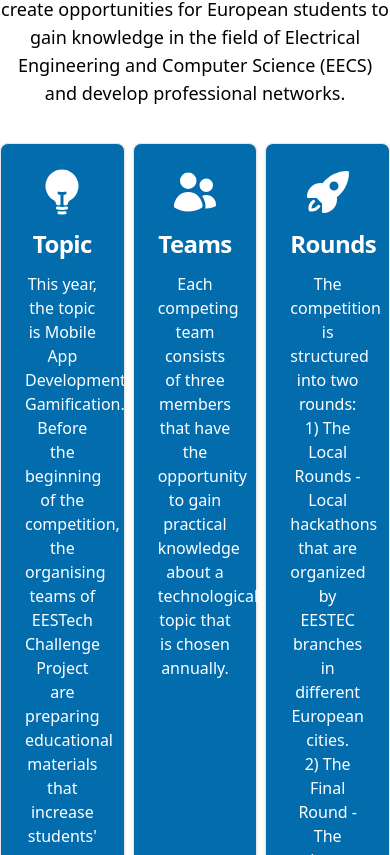
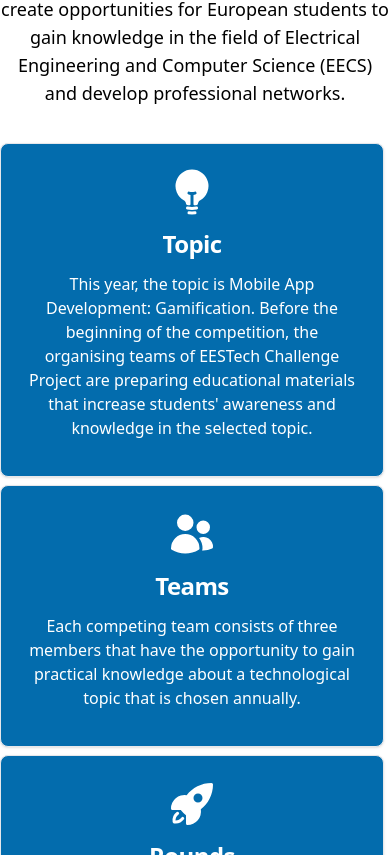
Before and after one commit to Herr-Hauptmann/eestech-challenge-sarajevo, a Vue app: page / in a window 390 px wide. Shown: the part 1069-1924 px from the top of the page. Built offline with nearby package versions, Linux system fonts and the light colour scheme.

Commit message:
make frontpage responsive

```diff
--- a/src/components/About.vue
+++ b/src/components/About.vue
@@ -18,7 +18,7 @@
     <div class="container mx-auto mt-12">
         <h2 class="text-center text-5xl text-eestech-2">About EESTech Challenge</h2>
         <p class="my-3 text-center text-lg">EESTech Challenge (EESTEC Technology Challenge) is the students' international competition organized by EESTEC. It aims to create opportunities for European students to gain knowledge in the field of Electrical Engineering and Computer Science (EECS) and develop professional networks.</p>
-        <div class="grid grid-cols-3 gap-2 my-9">
+        <div class="grid md:grid-cols-3 gap-2 my-9">
             <div>
                 <card :heading="titles[0]" :content="descriptions[0]">
                     <div class="flex justify-center">
```
